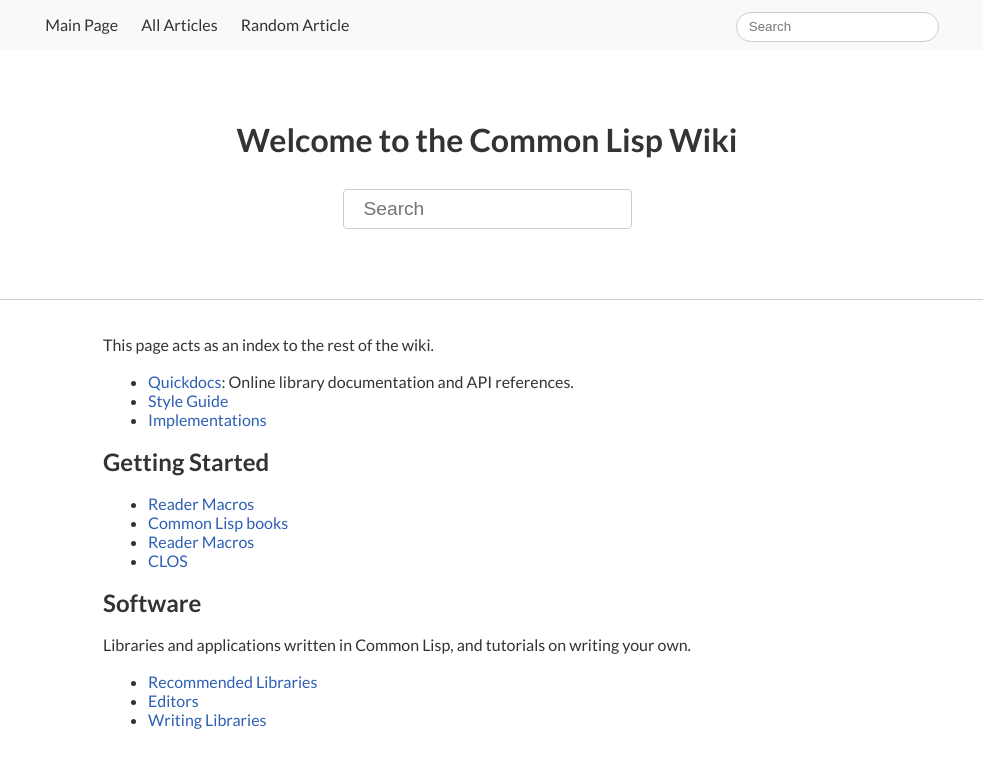
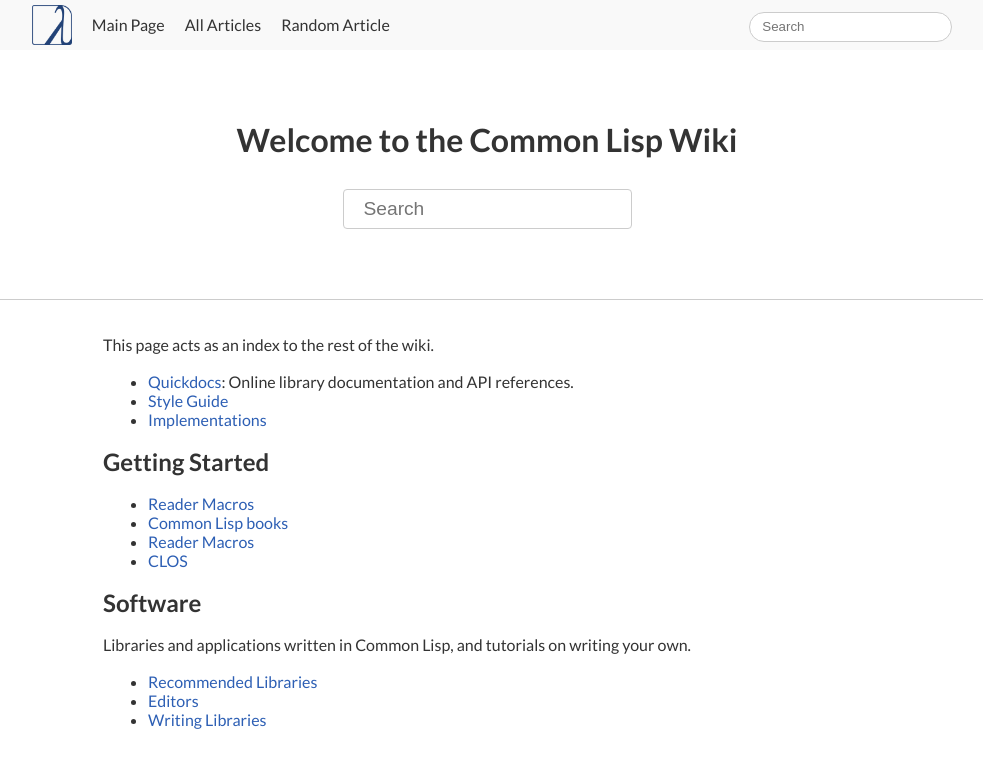
Before and after one commit to LispLang/lisplang.github.io, a Jekyll site: the page built from wiki/index.html, in a window 1280 px wide. Shown: the top 768 px of the page, without its empty margins (153-1136 px from the left). Built offline with Jekyll 4.4.1, drawn with Linux system fonts in a browser that asks for light colours.

Commit message:
Add logo link in wiki

```diff
--- a/_layouts/wiki.html
+++ b/_layouts/wiki.html
@@ -4,6 +4,11 @@
   <body>
     <nav>
       <ul>
+        <li>
+          <a href="/">
+            <img src="/assets/img/logo/blue.png">
+          </a>
+        </li>
         <li>
           <a href="/wiki/">
             Main Page
--- a/assets/css/wiki.scss
+++ b/assets/css/wiki.scss
@@ -21,19 +21,29 @@ body {
         background: #f9f9f9;
         @include flexbox();
         @include flex-direction(row);
-        -ms-flex-pack: distribute;
-        -webkit-justify-content: space-around;
-        -moz-justify-content: space-around;
-        justify-content: space-around;
+        @include justify-content(space-around);
 
-        ul li {
-            list-style-type: none;
-            display: inline-block;
-            margin: 0 10px;
+        ul {
+            @include flexbox();
+            @include flex-direction(row);
+            @include justify-content(space-around);
+            @include align-items(center);
 
-            a {
-                color: #333;
-                text-decoration: none;
+            li {
+                list-style-type: none;
+                display: block;
+                margin: 0 10px;
+
+                a {
+                    color: #333;
+                    text-decoration: none;
+                }
+
+                img {
+                    height: 40px;
+                    width: 40px;
+                    display: block;
+                }
             }
         }
 
```
